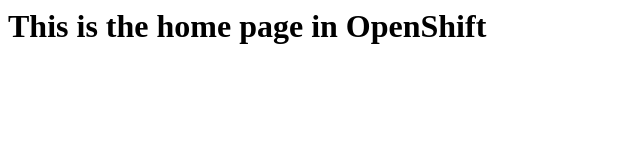
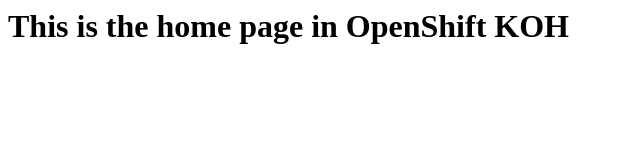
Before and after one commit to HakimKoudri/OS, a plain HTML site: page index.html in a window 1280 px wide. Shown: the whole page, without its empty margins (0-640 px from the left). Drawn offline with Linux system fonts and the light colour scheme.

Commit message:
Update index.html

```diff
--- a/index.html
+++ b/index.html
@@ -2,6 +2,6 @@
     <title>HTML Home Page</title>
   </head>
   <body>
-    <h1>This is the home page in OpenShift</h1>
+    <h1>This is the home page in OpenShift KOH</h1>
   </body>
 </html>
```
